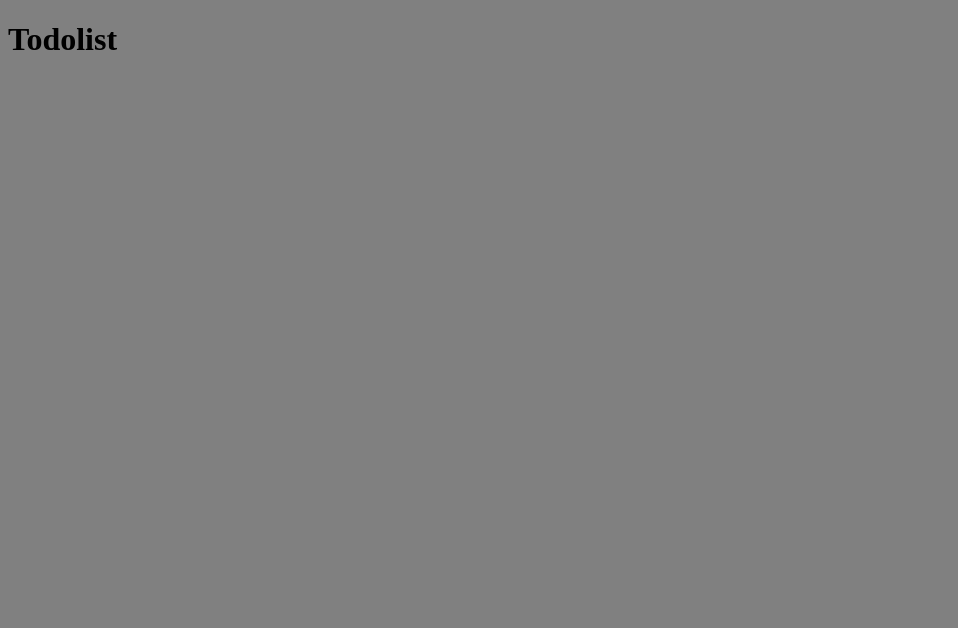
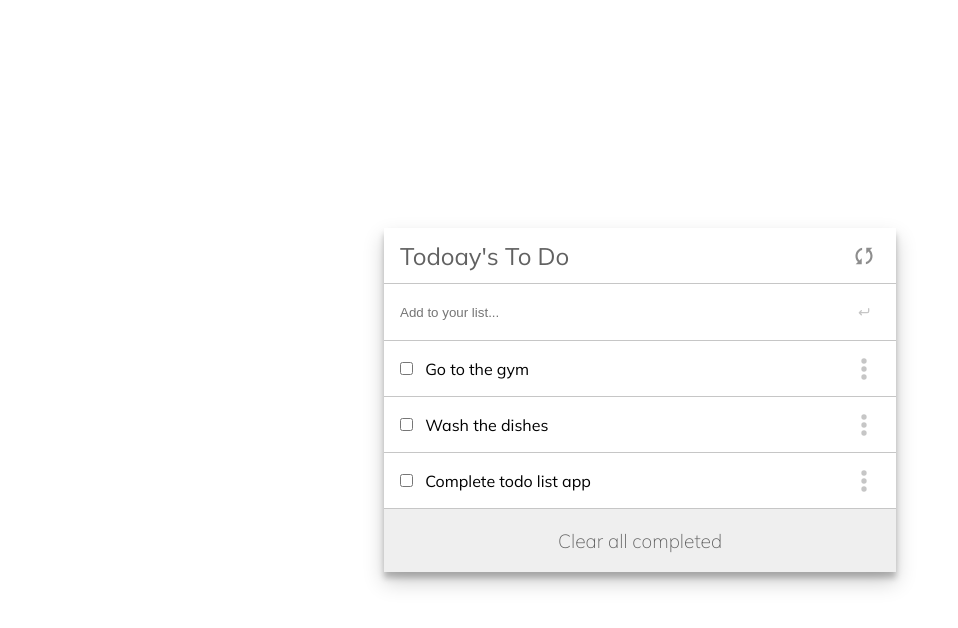
Before and after one commit to z4cope/Todolist-webapp, a website built with webpack: page src/index.html in a window 1280 px wide. Shown: the whole page, without its empty margins (0-958 px from the left). Built offline with nearby package versions, Linux system fonts and the light colour scheme.

Commit message:
Add markup & styles required using Webpack

```diff
--- a/src/index.html
+++ b/src/index.html
@@ -4,9 +4,42 @@
     <meta charset="UTF-8" />
     <meta http-equiv="X-UA-Compatible" content="IE=edge" />
     <meta name="viewport" content="width=device-width, initial-scale=1.0" />
+    <link rel="preconnect" href="https://fonts.googleapis.com" />
+    <link rel="preconnect" href="https://fonts.gstatic.com" crossorigin />
+    <link
+      href="https://fonts.googleapis.com/css2?family=Mulish:wght@200;300;400&display=swap"
+      rel="stylesheet"
+    />
     <title>Todolist app</title>
   </head>
   <body>
-    <h1>Todolist</h1>
+    <main>
+      <div class="todo-wrapper">
+        <div class="todo-box">
+          <div class="todo-head">
+            <h1>Todoay's To Do</h1>
+            <svg width="32" height="32" viewBox="0 0 24 24">
+              <path
+                fill="currentColor"
+                d="M12 4V1L8 5l4 4V6c3.31 0 6 2.69 6 6c0 1.01-.25 1.97-.7 2.8l1.46 1.46A7.93 7.93 0 0 0 20 12c0-4.42-3.58-8-8-8zm0 14c-3.31 0-6-2.69-6-6c0-1.01.25-1.97.7-2.8L5.24 7.74A7.93 7.93 0 0 0 4 12c0 4.42 3.58 8 8 8v3l4-4l-4-4v3z"
+              />
+            </svg>
+          </div>
+          <div class="todo-add">
+            <input type="text" placeholder="Add to your list..." />
+            <svg width="32" height="32" viewBox="0 0 24 24">
+              <path
+                fill="currentColor"
+                d="M19 6a1 1 0 0 0-1 1v4a1 1 0 0 1-1 1H7.41l1.3-1.29a1 1 0 0 0-1.42-1.42l-3 3a1 1 0 0 0-.21.33a1 1 0 0 0 0 .76a1 1 0 0 0 .21.33l3 3a1 1 0 0 0 1.42 0a1 1 0 0 0 0-1.42L7.41 14H17a3 3 0 0 0 3-3V7a1 1 0 0 0-1-1Z"
+              />
+            </svg>
+          </div>
+          <ul class="todo-list"></ul>
+          <div class="clear-all">
+            <button>Clear all completed</button>
+          </div>
+        </div>
+      </div>
+    </main>
   </body>
 </html>
--- a/src/index.js
+++ b/src/index.js
@@ -1 +1,6 @@
 import "./style.css";
+import Tasks from "./modules/tasks";
+
+window.addEventListener("DOMContentLoaded", () => {
+  Tasks.tasksGenerator();
+});
--- /dev/null
+++ b/src/modules/tasks.js
@@ -0,0 +1,37 @@
+class Tasks {
+  static tasksGenerator() {
+    const todoWrapper = document.querySelector(".todo-list");
+    const tasks = [
+      {
+        index: 0,
+        name: "Go to the gym",
+        isCompleted: false,
+      },
+      {
+        index: 0,
+        name: "Wash the dishes",
+        isCompleted: false,
+      },
+      {
+        index: 0,
+        name: "Complete todo list app",
+        isCompleted: false,
+      },
+    ];
+    tasks.forEach((task, i) => {
+      task.index = i;
+      todoWrapper.innerHTML += `
+      <li>
+        <div>
+          <input type="checkbox" />
+          ${task.name}
+        </div>
+        <svg class="edit-icon" width="32" height="32" viewBox="0 0 24 24"><path fill="currentColor" d="M12 16a2 2 0 0 1 2 2a2 2 0 0 1-2 2a2 2 0 0 1-2-2a2 2 0 0 1 2-2m0-6a2 2 0 0 1 2 2a2 2 0 0 1-2 2a2 2 0 0 1-2-2a2 2 0 0 1 2-2m0-6a2 2 0 0 1 2 2a2 2 0 0 1-2 2a2 2 0 0 1-2-2a2 2 0 0 1 2-2Z"/></svg>
+      </li>
+      `;
+    });
+    console.log(tasks);
+  }
+}
+
+export default Tasks;
--- a/src/style.css
+++ b/src/style.css
@@ -1,3 +1,123 @@
+*,
+*::before,
+*::after {
+  margin: 0;
+  padding: 0;
+  box-sizing: border-box;
+}
+
 body {
-  background-color: rgb(128, 128, 128);
+  font-family: "Mulish", sans-serif;
 }
+
+ul {
+  list-style: none;
+  width: 100%;
+}
+
+svg {
+  color: rgb(198, 198, 198);
+}
+
+.todo-wrapper {
+  width: 100%;
+  min-height: 100vh;
+  display: flex;
+  justify-content: center;
+  align-items: center;
+}
+
+.todo-box {
+  width: 40%;
+  min-height: auto;
+  box-shadow: 0 10px 20px rgba(0, 0, 0, 0.19), 0 6px 6px rgba(0, 0, 0, 0.23);
+}
+
+.todo-head {
+  display: flex;
+  justify-content: space-between;
+  align-items: center;
+  border-bottom: 1px solid rgb(198, 198, 198);
+  padding: 1rem;
+  height: 3.5rem;
+}
+
+h1 {
+  font-size: 1.5rem;
+  font-weight: 400;
+  color: rgb(97, 97, 97);
+}
+
+.todo-head svg {
+  color: rgb(141, 141, 141);
+  transform: rotate(45deg) scale(0.8);
+  transition: all 0.8s ease;
+  cursor: pointer;
+}
+
+.todo-head svg:hover {
+  transform: rotate(360deg) scale(0.8);
+}
+
+.todo-add {
+  position: relative;
+  height: 3.5rem;
+  display: flex;
+  align-items: center;
+}
+
+.todo-add input {
+  height: 100%;
+  border: none;
+  width: 100%;
+  padding: 1rem;
+}
+
+.todo-add svg {
+  position: absolute;
+  right: 1rem;
+  top: 50%;
+  transform: translateY(-50%) scale(0.5);
+}
+
+li {
+  width: 100%;
+  height: 3.5rem;
+  display: flex;
+  justify-content: space-between;
+  align-items: center;
+  border-top: 1px solid rgb(198, 198, 198);
+  padding: 1rem;
+}
+
+input[type="checkbox"] {
+  cursor: pointer;
+  margin-right: 0.5rem;
+}
+
+.edit-icon {
+  cursor: pointer;
+}
+
+.clear-all {
+  width: 100%;
+  height: 4rem;
+}
+
+.clear-all button {
+  font-family: "Mulish", sans-serif;
+  width: 100%;
+  height: 100%;
+  border: none;
+  cursor: pointer;
+  border-top: 1px solid rgb(198, 198, 198);
+  color: rgb(97, 97, 97);
+  font-size: 1.2rem;
+  font-weight: 200;
+}
+
+@media screen and (max-width: 800px) {
+  .todo-box {
+    width: 90%;
+  }
+}
--- a/webpack.config.js
+++ b/webpack.config.js
@@ -6,6 +6,7 @@ module.exports = {
   output: {
     filename: "[name].js",
     path: path.resolve(__dirname, "dist"),
+    assetModuleFilename: "src/assets/[name].[ext]",
     clean: true,
   },
   plugins: [
@@ -23,6 +24,10 @@ module.exports = {
         test: /\.css$/i,
         use: ["style-loader", "css-loader"],
       },
+      {
+        test: /\.(png|svg|jpg|jpeg|gif)$/i,
+        type: "asset/resource",
+      },
     ],
   },
   optimization: {
```
Also changed, not shown: dist/index.html, dist/main.js, src/assets/synchronization.png (added), 2 other files.
